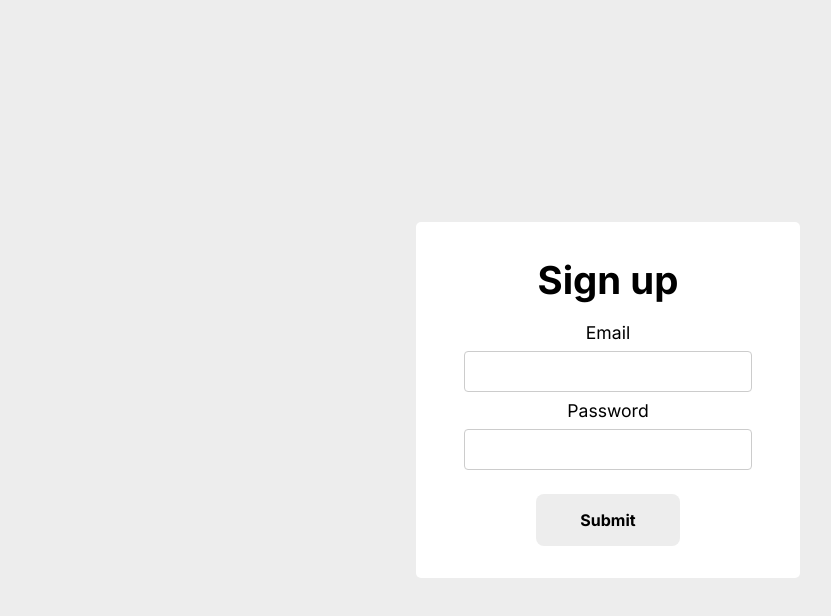
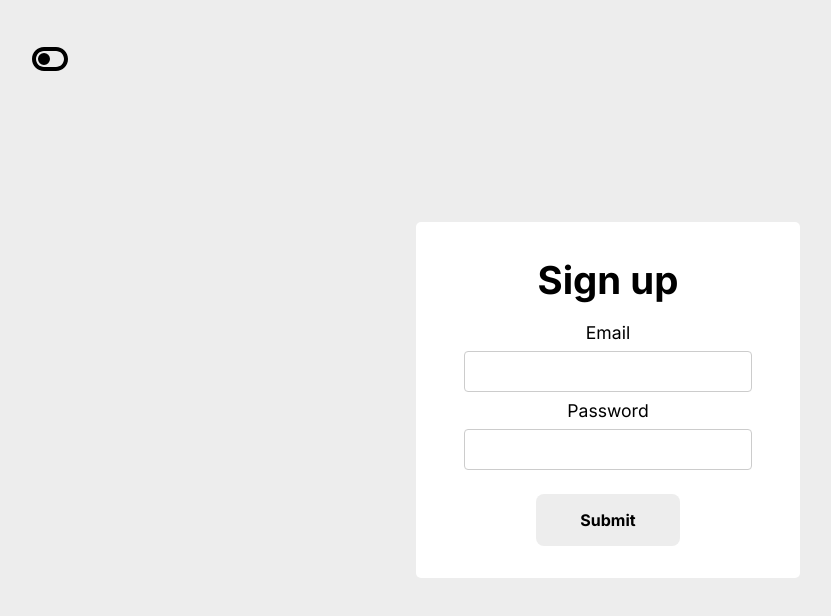
Before and after one commit to kubaluk/firebase, a React (Create React App) app: page /signup in a window 1280 px wide. Shown: the top 616 px of the page, without its empty margins (32-863 px from the left). Built offline with nearby package versions, Linux system fonts and the light colour scheme.

Commit message:
re-added theme button to signup page

```diff
--- a/src/Components/Signup/Signup.js
+++ b/src/Components/Signup/Signup.js
@@ -1,10 +1,12 @@
 import React from 'react'
 import { StyledSignup } from '../../Styles/StyledSignup'
 import SignupForm from './SingupForm'
+import ThemeButton from '../ThemeButton/ThemeButton'
 
 function Signup(){
   return (
     <>
+      <ThemeButton />
       <StyledSignup>
         <SignupForm />
       </StyledSignup>
--- a/src/Styles/StyledThemeButton.js
+++ b/src/Styles/StyledThemeButton.js
@@ -1,6 +1,9 @@
 import styled from 'styled-components'
 
 const StyledThemeButton = styled.div`
+  position: fixed;
+  top: 5%;
+  left: 5%;
   font-size: 2rem;
 `
 
```
